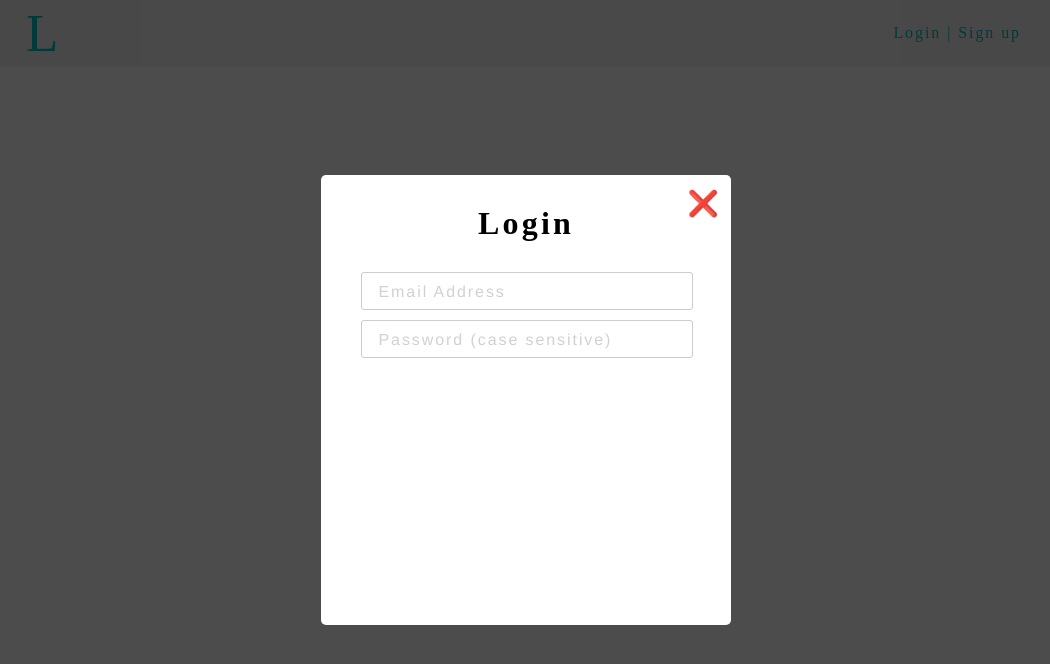
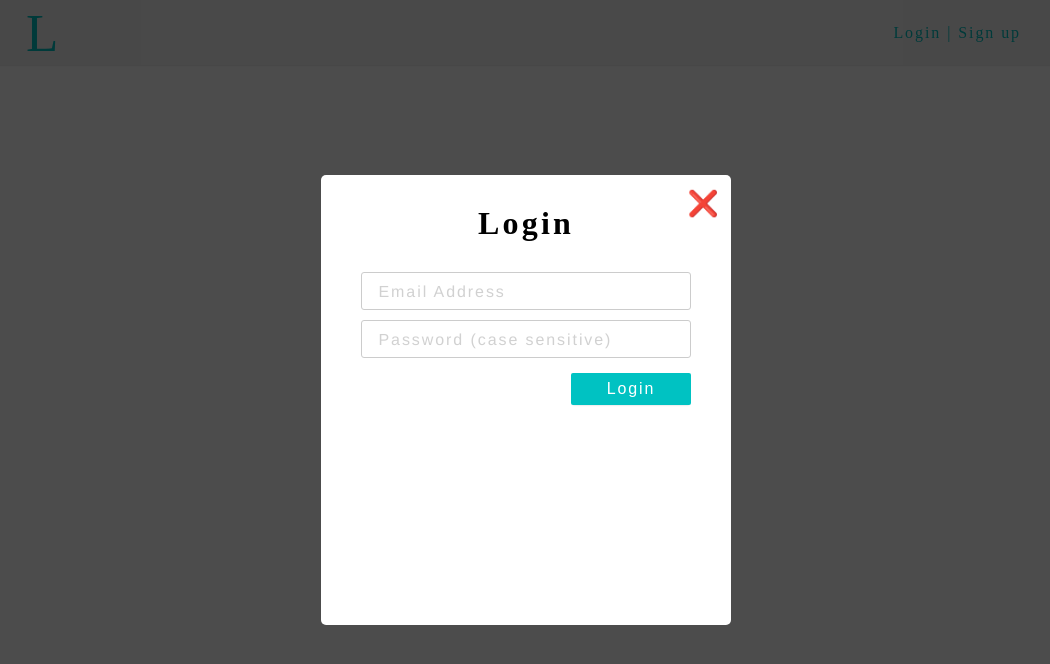
Before and after one commit to drewcoparker/logn, a React (Create React App) app in the folder frontend/: page / in a window 1280 px wide. Both pictures are taken after a click on the element "Login | Sign up". Shown: the top 664 px of the page, without its empty margins (114-1164 px from the left). Built offline with nearby package versions, Linux system fonts and the light colour scheme; a web font is replaced by a local one.

Commit message:
Added finishing styling touches (for now) to the login modal

```diff
--- a/frontend/src/components/LoginModal.js
+++ b/frontend/src/components/LoginModal.js
@@ -7,10 +7,15 @@ class LoginModal extends Component {
     constructor(props) {
         super(props);
         this.closeModal = this.closeModal.bind(this);
+        this.handleLoginSubmit = this.handleLoginSubmit.bind(this);
     }
 
     closeModal() {
         this.props.dispatchModal(false);
+    }
+
+    handleLoginSubmit(event) {
+        event.preventDefault();
     }
 
     render() {
@@ -28,9 +33,10 @@ class LoginModal extends Component {
                             <h1>Login</h1>
                         </div>
                         <div className="modal-body">
-                            <form>
+                            <form onSubmit={this.handleLoginSubmit}>
                                 <input id="email-input" placeholder="Email Address" type="text" />
                                 <input id="password-input" placeholder="Password (case sensitive)" type="password" />
+                                <button className="login-submit-btn" type="submit">Login</button>
                             </form>
                         </div>
                     </div>
--- a/frontend/src/styles.css
+++ b/frontend/src/styles.css
@@ -1,4 +1,4 @@
-/* line 15, ../compass/sass/styles.scss */
+/* line 16, ../compass/sass/styles.scss */
 body {
   background-color: #fff;
   margin: 0;
@@ -6,7 +6,7 @@ body {
   font-family: sans-serif;
 }
 
-/* line 22, ../compass/sass/styles.scss */
+/* line 23, ../compass/sass/styles.scss */
 .App-header {
   background-color: rgba(194, 194, 194, 0.2);
   box-shadow: 0px 2px 2px -2px rgba(0, 0, 0, 0.2);
@@ -17,13 +17,13 @@ body {
   top: 0;
 }
 
-/* line 32, ../compass/sass/styles.scss */
+/* line 33, ../compass/sass/styles.scss */
 .margin-auto {
   margin-left: auto;
   margin-right: auto;
 }
 
-/* line 37, ../compass/sass/styles.scss */
+/* line 38, ../compass/sass/styles.scss */
 .inner-header {
   max-width: 1000px;
   position: relative;
@@ -32,7 +32,7 @@ body {
   padding-right: 20px;
 }
 
-/* line 45, ../compass/sass/styles.scss */
+/* line 46, ../compass/sass/styles.scss */
 .brand {
   position: absolute;
   top: 50%;
@@ -40,27 +40,27 @@ body {
   color: #00C2C2;
   transform: translate(0, -50%);
 }
-/* line 51, ../compass/sass/styles.scss */
+/* line 52, ../compass/sass/styles.scss */
 .brand #l {
   font-size: 53px;
 }
-/* line 54, ../compass/sass/styles.scss */
+/* line 55, ../compass/sass/styles.scss */
 .brand #o {
   font-size: 35px;
   font-family: "Asul";
 }
-/* line 58, ../compass/sass/styles.scss */
+/* line 59, ../compass/sass/styles.scss */
 .brand #g {
   font-size: 35px;
   font-family: "Asul";
 }
-/* line 62, ../compass/sass/styles.scss */
+/* line 63, ../compass/sass/styles.scss */
 .brand #n {
   font-size: 35px;
   font-family: "Asul";
 }
 
-/* line 68, ../compass/sass/styles.scss */
+/* line 69, ../compass/sass/styles.scss */
 .login {
   position: absolute;
   top: 50%;
@@ -71,12 +71,12 @@ body {
   padding: 5px;
   letter-spacing: 0.12rem;
 }
-/* line 77, ../compass/sass/styles.scss */
+/* line 78, ../compass/sass/styles.scss */
 .login span:hover {
   cursor: pointer;
 }
 
-/* line 82, ../compass/sass/styles.scss */
+/* line 83, ../compass/sass/styles.scss */
 .overlay {
   position: absolute;
   top: 0;
@@ -87,7 +87,7 @@ body {
   background-color: rgba(0, 0, 0, 0.7);
 }
 
-/* line 92, ../compass/sass/styles.scss */
+/* line 93, ../compass/sass/styles.scss */
 .modal {
   position: absolute;
   top: 50%;
@@ -102,31 +102,31 @@ body {
   border-radius: 5px;
 }
 
-/* line 106, ../compass/sass/styles.scss */
+/* line 107, ../compass/sass/styles.scss */
 .modal-wrapper {
   position: relative;
 }
 
-/* line 110, ../compass/sass/styles.scss */
+/* line 111, ../compass/sass/styles.scss */
 .button-wrapper {
   position: absolute;
   top: -23px;
   right: 8px;
 }
 
-/* line 116, ../compass/sass/styles.scss */
+/* line 117, ../compass/sass/styles.scss */
 .close-modal-button {
   height: 40px;
   width: 40px;
   position: relative;
   border-radius: 3px;
 }
-/* line 121, ../compass/sass/styles.scss */
+/* line 122, ../compass/sass/styles.scss */
 .close-modal-button:hover {
   cursor: pointer;
 }
 
-/* line 126, ../compass/sass/styles.scss */
+/* line 127, ../compass/sass/styles.scss */
 .close-modal-button:after {
   position: absolute;
   top: 0;
@@ -140,7 +140,7 @@ body {
   text-align: center;
 }
 
-/* line 138, ../compass/sass/styles.scss */
+/* line 139, ../compass/sass/styles.scss */
 .modal-header {
   font-family: "Asul";
   text-align: center;
@@ -148,33 +148,64 @@ body {
   letter-spacing: 0.2rem;
 }
 
-/* line 145, ../compass/sass/styles.scss */
+/* line 146, ../compass/sass/styles.scss */
 .modal-body {
-  margin: 0 40px;
+  margin: 20px 40px;
+  position: relative;
 }
 
-/* line 149, ../compass/sass/styles.scss */
+/* line 151, ../compass/sass/styles.scss */
 #email-input, #password-input {
   border: 1px solid #ccc;
   height: 36px;
   padding: 0 5%;
-  width: 90%;
+  width: 89.5%;
   margin-bottom: 10px;
   border-radius: 3px;
   font-family: helvetica;
   font-size: 1.2rem;
 }
-/* line 159, ../compass/sass/styles.scss */
+/* line 160, ../compass/sass/styles.scss */
 #email-input:focus, #password-input:focus {
-  transition: all 0.2s ease-in-out;
   outline: none !important;
+  transition: all 0.3s cubic-bezier(0.4, 0, 0.2, 1);
+  transition-property: border-color, box-shadow;
   border-color: #00C2C2;
   box-shadow: 0 0 5px rgba(2, 194, 194, 0.5);
 }
 
-/* line 167, ../compass/sass/styles.scss */
+/* line 169, ../compass/sass/styles.scss */
 ::placeholder {
   color: rgba(153, 153, 153, 0.45);
   letter-spacing: 0.12rem;
   font-size: 1rem;
 }
+
+/* line 175, ../compass/sass/styles.scss */
+.login-submit-btn {
+  position: absolute;
+  right: 0;
+  border: none;
+  margin-top: 5px;
+  width: 120px;
+  height: 32px;
+  letter-spacing: 0.12rem;
+  border-radius: 2px;
+  font-size: 1rem;
+  background-color: #00C2C2;
+  box-shadow: 0px 2px 2px -2px rgba(0, 0, 0, 0.2);
+  color: #fff;
+}
+/* line 188, ../compass/sass/styles.scss */
+.login-submit-btn:hover {
+  cursor: pointer;
+  transition: all 0.5s cubic-bezier(0.4, 0, 0.2, 1);
+  transition-property: box-shadow, color, letter-spacing;
+  color: #36F1CD;
+  box-shadow: 0 0 5px #36F1CD;
+  letter-spacing: 0.18rem;
+}
+/* line 196, ../compass/sass/styles.scss */
+.login-submit-btn:focus {
+  outline: 0;
+}
```
